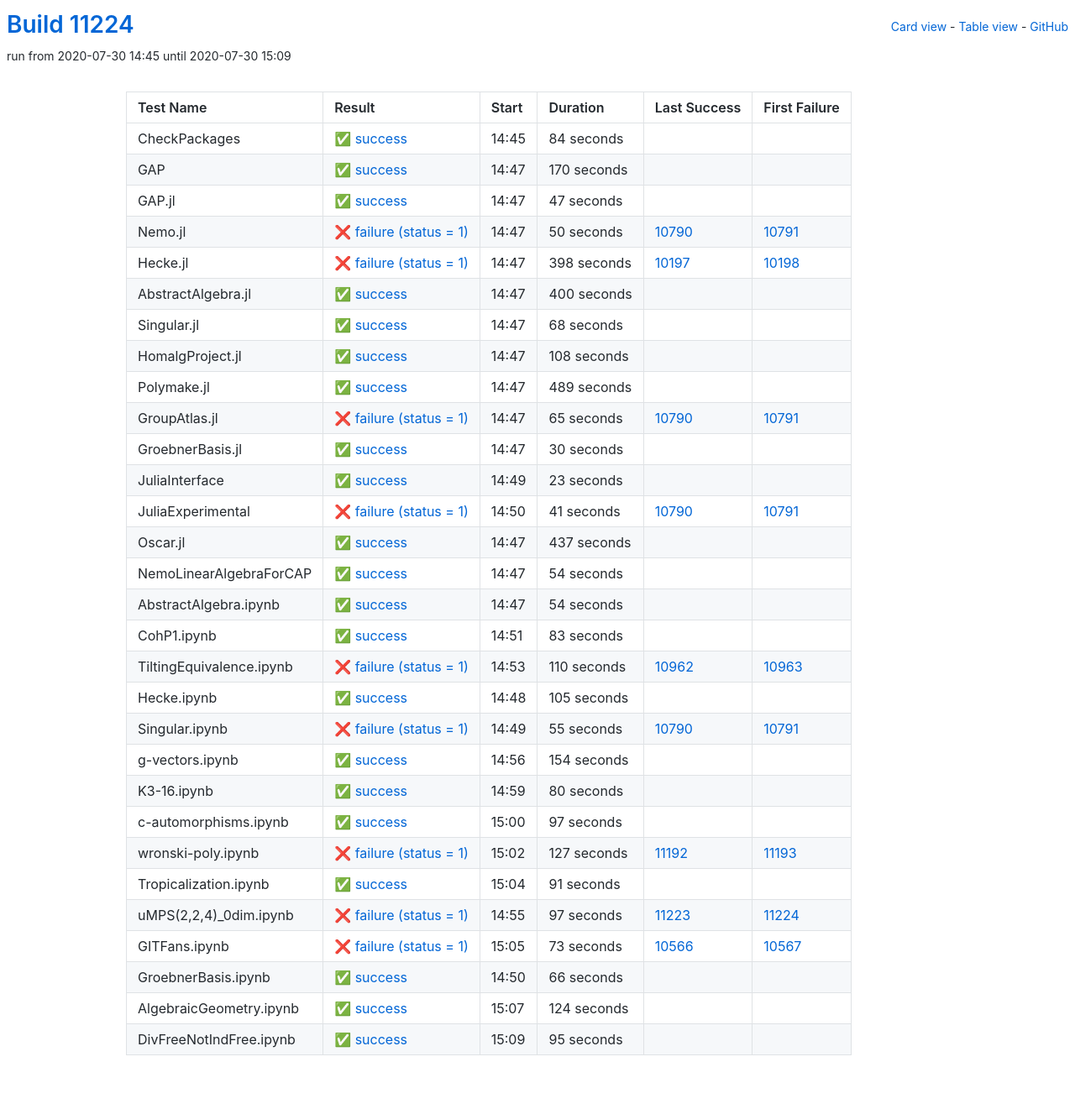
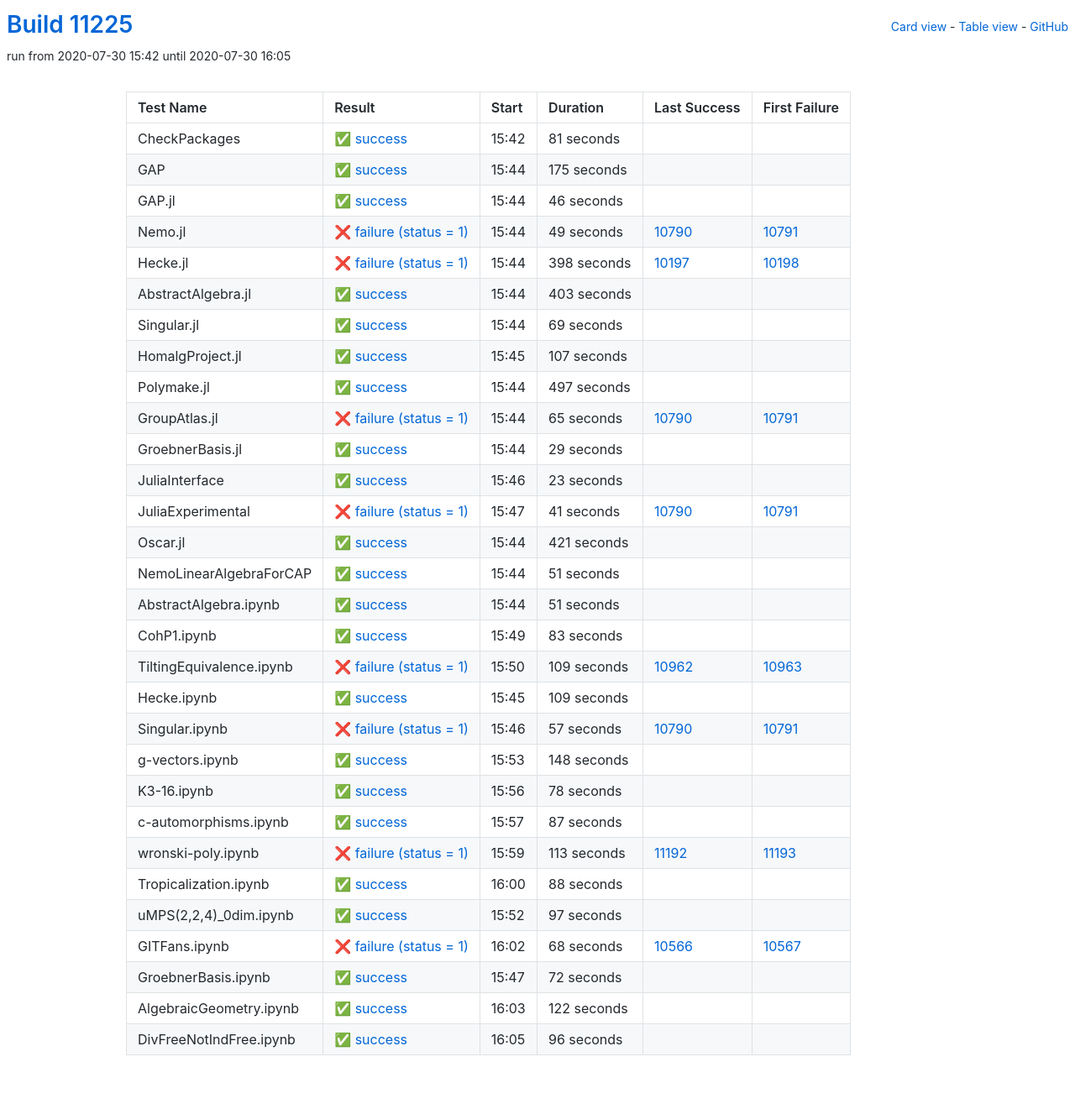
Before and after one commit to oscar-system/oscar-ci-status, a Jekyll site: the page built from table.html, in a window 1280 px wide. Shown: the whole page at 84% size. Built offline with Jekyll 4.4.1, drawn with Linux system fonts in a browser that asks for light colours.

Commit message:
Build #11225

```diff
--- a/_data/ci.yml
+++ b/_data/ci.yml
@@ -1,6 +1,6 @@
 ---
-build: 11224
-build_url: https://oscarci.mathematik.uni-kl.de/job/oscar/11224/
+build: 11225
+build_url: https://oscarci.mathematik.uni-kl.de/job/oscar/11225/
 job: oscar
 organization: oscar-system
 repo: oscar-ci-status
@@ -8,56 +8,56 @@
 tests:
 - name: CheckPackages
   id: checkpackages
-  log: https://oscarci.mathematik.uni-kl.de/job/oscar/11224/artifact/logs/build-11224/CheckPackages.log
-  start: 2020-07-30 14:45
+  log: https://oscarci.mathematik.uni-kl.de/job/oscar/11225/artifact/logs/build-11225/CheckPackages.log
+  start: 2020-07-30 15:42
   success: true
   exitcode: 0
   status: success
-  duration: 84
+  duration: 81
   last_success: false
   last_success_url:
   first_failure: false
   first_failure_url:
 - name: GAP
   id: gap
-  log: https://oscarci.mathematik.uni-kl.de/job/oscar/11224/artifact/logs/build-11224/GAP.log
-  start: 2020-07-30 14:47
+  log: https://oscarci.mathematik.uni-kl.de/job/oscar/11225/artifact/logs/build-11225/GAP.log
+  start: 2020-07-30 15:44
   success: true
   exitcode: 0
   status: success
-  duration: 170
+  duration: 175
   last_success: false
   last_success_url:
   first_failure: false
   first_failure_url:
 - name: GAP.jl
   id: gap-jl
-  log: https://oscarci.mathematik.uni-kl.de/job/oscar/11224/artifact/logs/build-11224/GAP.jl.log
-  start: 2020-07-30 14:47
+  log: https://oscarci.mathematik.uni-kl.de/job/oscar/11225/artifact/logs/build-11225/GAP.jl.log
+  start: 2020-07-30 15:44
   success: true
   exitcode: 0
   status: success
-  duration: 47
+  duration: 46
   last_success: false
   last_success_url:
   first_failure: false
   first_failure_url:
 - name: Nemo.jl
   id: nemo-jl
-  log: https://oscarci.mathematik.uni-kl.de/job/oscar/11224/artifact/logs/build-11224/Nemo.jl.log
-  start: 2020-07-30 14:47
+  log: https://oscarci.mathematik.uni-kl.de/job/oscar/11225/artifact/logs/build-11225/Nemo.jl.log
+  start: 2020-07-30 15:44
   success: false
   exitcode: 1
   status: failure
-  duration: 50
+  duration: 49
   last_success: 10790
   last_success_url: https://oscarci.mathematik.uni-kl.de/job/oscar/10790/
   first_failure: 10791
   first_failure_url: https://oscarci.mathematik.uni-kl.de/job/oscar/10791/
 - name: Hecke.jl
   id: hecke-jl
-  log: https://oscarci.mathematik.uni-kl.de/job/oscar/11224/artifact/logs/build-11224/Hecke.jl.log
-  start: 2020-07-30 14:47
+  log: https://oscarci.mathematik.uni-kl.de/job/oscar/11225/artifact/logs/build-11225/Hecke.jl.log
+  start: 2020-07-30 15:44
   success: false
   exitcode: 1
   status: failure
@@ -68,56 +68,56 @@
   first_failure_url: https://oscarci.mathematik.uni-kl.de/job/oscar/10198/
 - name: AbstractAlgebra.jl
   id: abstractalgebra-jl
-  log: https://oscarci.mathematik.uni-kl.de/job/oscar/11224/artifact/logs/build-11224/AbstractAlgebra.jl.log
-  start: 2020-07-30 14:47
+  log: https://oscarci.mathematik.uni-kl.de/job/oscar/11225/artifact/logs/build-11225/AbstractAlgebra.jl.log
+  start: 2020-07-30 15:44
   success: true
   exitcode: 0
   status: success
-  duration: 400
+  duration: 403
   last_success: false
   last_success_url:
   first_failure: false
   first_failure_url:
 - name: Singular.jl
   id: singular-jl
-  log: https://oscarci.mathematik.uni-kl.de/job/oscar/11224/artifact/logs/build-11224/Singular.jl.log
-  start: 2020-07-30 14:47
+  log: https://oscarci.mathematik.uni-kl.de/job/oscar/11225/artifact/logs/build-11225/Singular.jl.log
+  start: 2020-07-30 15:44
   success: true
   exitcode: 0
   status: success
-  duration: 68
+  duration: 69
   last_success: false
   last_success_url:
   first_failure: false
   first_failure_url:
 - name: HomalgProject.jl
   id: homalgproject-jl
-  log: https://oscarci.mathematik.uni-kl.de/job/oscar/11224/artifact/logs/build-11224/HomalgProject.jl.log
-  start: 2020-07-30 14:47
+  log: https://oscarci.mathematik.uni-kl.de/job/oscar/11225/artifact/logs/build-11225/HomalgProject.jl.log
+  start: 2020-07-30 15:45
   success: true
   exitcode: 0
   status: success
-  duration: 108
+  duration: 107
   last_success: false
   last_success_url:
   first_failure: false
   first_failure_url:
 - name: Polymake.jl
   id: polymake-jl
-  log: https://oscarci.mathematik.uni-kl.de/job/oscar/11224/artifact/logs/build-11224/Polymake.jl.log
-  start: 2020-07-30 14:47
+  log: https://oscarci.mathematik.uni-kl.de/job/oscar/11225/artifact/logs/build-11225/Polymake.jl.log
+  start: 2020-07-30 15:44
   success: true
   exitcode: 0
   status: success
-  duration: 489
+  duration: 497
   last_success: false
   last_success_url:
   first_failure: false
   first_failure_url:
 - name: GroupAtlas.jl
   id: groupatlas-jl
-  log: https://oscarci.mathematik.uni-kl.de/job/oscar/11224/artifact/logs/build-11224/GroupAtlas.jl.log
-  start: 2020-07-30 14:47
+  log: https://oscarci.mathematik.uni-kl.de/job/oscar/11225/artifact/logs/build-11225/GroupAtlas.jl.log
+  start: 2020-07-30 15:44
   success: false
   exitcode: 1
   status: failure
@@ -128,20 +128,20 @@
   first_failure_url: https://oscarci.mathematik.uni-kl.de/job/oscar/10791/
 - name: GroebnerBasis.jl
   id: groebnerbasis-jl
-  log: https://oscarci.mathematik.uni-kl.de/job/oscar/11224/artifact/logs/build-11224/GroebnerBasis.jl.log
-  start: 2020-07-30 14:47
+  log: https://oscarci.mathematik.uni-kl.de/job/oscar/11225/artifact/logs/build-11225/GroebnerBasis.jl.log
+  start: 2020-07-30 15:44
   success: true
   exitcode: 0
   status: success
-  duration: 30
+  duration: 29
   last_success: false
   last_success_url:
   first_failure: false
   first_failure_url:
 - name: JuliaInterface
   id: juliainterface
-  log: https://oscarci.mathematik.uni-kl.de/job/oscar/11224/artifact/logs/build-11224/JuliaInterface.log
-  start: 2020-07-30 14:49
+  log: https://oscarci.mathematik.uni-kl.de/job/oscar/11225/artifact/logs/build-11225/JuliaInterface.log
+  start: 2020-07-30 15:46
   success: true
   exitcode: 0
   status: success
@@ -152,8 +152,8 @@
   first_failure_url:
 - name: JuliaExperimental
   id: juliaexperimental
-  log: https://oscarci.mathematik.uni-kl.de/job/oscar/11224/artifact/logs/build-11224/JuliaExperimental.log
-  start: 2020-07-30 14:50
+  log: https://oscarci.mathematik.uni-kl.de/job/oscar/11225/artifact/logs/build-11225/JuliaExperimental.log
+  start: 2020-07-30 15:47
   success: false
   exitcode: 1
   status: failure
@@ -164,44 +164,44 @@
   first_failure_url: https://oscarci.mathematik.uni-kl.de/job/oscar/10791/
 - name: Oscar.jl
   id: oscar-jl
-  log: https://oscarci.mathematik.uni-kl.de/job/oscar/11224/artifact/logs/build-11224/Oscar.jl.log
-  start: 2020-07-30 14:47
+  log: https://oscarci.mathematik.uni-kl.de/job/oscar/11225/artifact/logs/build-11225/Oscar.jl.log
+  start: 2020-07-30 15:44
   success: true
   exitcode: 0
   status: success
-  duration: 437
+  duration: 421
   last_success: false
   last_success_url:
   first_failure: false
   first_failure_url:
 - name: NemoLinearAlgebraForCAP
   id: nemolinearalgebraforcap
-  log: https://oscarci.mathematik.uni-kl.de/job/oscar/11224/artifact/logs/build-11224/NemoLinearAlgebraForCAP.log
-  start: 2020-07-30 14:47
+  log: https://oscarci.mathematik.uni-kl.de/job/oscar/11225/artifact/logs/build-11225/NemoLinearAlgebraForCAP.log
+  start: 2020-07-30 15:44
   success: true
   exitcode: 0
   status: success
-  duration: 54
+  duration: 51
   last_success: false
   last_success_url:
   first_failure: false
   first_failure_url:
 - name: AbstractAlgebra.ipynb
   id: abstractalgebra-ipynb
-  log: https://oscarci.mathematik.uni-kl.de/job/oscar/11224/artifact/logs/build-11224/AbstractAlgebra.ipynb.log
-  start: 2020-07-30 14:47
+  log: https://oscarci.mathematik.uni-kl.de/job/oscar/11225/artifact/logs/build-11225/AbstractAlgebra.ipynb.log
+  start: 2020-07-30 15:44
   success: true
   exitcode: 0
   status: success
-  duration: 54
+  duration: 51
   last_success: false
   last_success_url:
   first_failure: false
   first_failure_url:
 - name: CohP1.ipynb
   id: cohp1-ipynb
-  log: https://oscarci.mathematik.uni-kl.de/job/oscar/11224/artifact/logs/build-11224/CohP1.ipynb.log
-  start: 2020-07-30 14:51
+  log: https://oscarci.mathematik.uni-kl.de/job/oscar/11225/artifact/logs/build-11225/CohP1.ipynb.log
+  start: 2020-07-30 15:49
   success: true
   exitcode: 0
   status: success
@@ -212,68 +212,104 @@
   first_failure_url:
 - name: TiltingEquivalence.ipynb
   id: tiltingequivalence-ipynb
-  log: https://oscarci.mathematik.uni-kl.de/job/oscar/11224/artifact/logs/build-11224/TiltingEquivalence.ipynb.log
-  start: 2020-07-30 14:53
+  log: https://oscarci.mathematik.uni-kl.de/job/oscar/11225/artifact/logs/build-11225/TiltingEquivalence.ipynb.log
+  start: 2020-07-30 15:50
   success: false
   exitcode: 1
   status: failure
-  duration: 110
+  duration: 109
   last_success: 10962
   last_success_url: https://oscarci.mathematik.uni-kl.de/job/oscar/10962/
   first_failure: 10963
   first_failure_url: https://oscarci.mathematik.uni-kl.de/job/oscar/10963/
 - name: Hecke.ipynb
   id: hecke-ipynb
-  log: https://oscarci.mathematik.uni-kl.de/job/oscar/11224/artifact/logs/build-11224/Hecke.ipynb.log
-  start: 2020-07-30 14:48
+  log: https://oscarci.mathematik.uni-kl.de/job/oscar/11225/artifact/logs/build-11225/Hecke.ipynb.log
+  start: 2020-07-30 15:45
   success: true
   exitcode: 0
   status: success
-  duration: 105
+  duration: 109
   last_success: false
   last_success_url:
   first_failure: false
   first_failure_url:
 - name: Singular.ipynb
   id: singular-ipynb
-  log: https://oscarci.mathematik.uni-kl.de/job/oscar/11224/artifact/logs/build-11224/Singular.ipynb.log
-  start: 2020-07-30 14:49
+  log: https://oscarci.mathematik.uni-kl.de/job/oscar/11225/artifact/logs/build-11225/Singular.ipynb.log
+  start: 2020-07-30 15:46
   success: false
   exitcode: 1
   status: failure
-  duration: 55
+  duration: 57
   last_success: 10790
   last_success_url: https://oscarci.mathematik.uni-kl.de/job/oscar/10790/
   first_failure: 10791
   first_failure_url: https://oscarci.mathematik.uni-kl.de/job/oscar/10791/
 - name: g-vectors.ipynb
   id: g-vectors-ipynb
-  log: https://oscarci.mathematik.uni-kl.de/job/oscar/11224/artifact/logs/build-11224/g-vectors.ipynb.log
-  start: 2020-07-30 14:56
+  log: https://oscarci.mathematik.uni-kl.de/job/oscar/11225/artifact/logs/build-11225/g-vectors.ipynb.log
+  start: 2020-07-30 15:53
   success: true
   exitcode: 0
   status: success
-  duration: 154
+  duration: 148
   last_success: false
   last_success_url:
   first_failure: false
   first_failure_url:
 - name: K3-16.ipynb
   id: k3-16-ipynb
-  log: https://oscarci.mathematik.uni-kl.de/job/oscar/11224/artifact/logs/build-11224/K3-16.ipynb.log
-  start: 2020-07-30 14:59
+  log: https://oscarci.mathematik.uni-kl.de/job/oscar/11225/artifact/logs/build-11225/K3-16.ipynb.log
+  start: 2020-07-30 15:56
   success: true
   exitcode: 0
   status: success
-  duration: 80
+  duration: 78
   last_success: false
   last_success_url:
   first_failure: false
   first_failure_url:
 - name: c-automorphisms.ipynb
   id: c-automorphisms-ipynb
-  log: https://oscarci.mathematik.uni-kl.de/job/oscar/11224/artifact/logs/build-11224/c-automorphisms.ipynb.log
-  start: 2020-07-30 15:00
+  log: https://oscarci.mathematik.uni-kl.de/job/oscar/11225/artifact/logs/build-11225/c-automorphisms.ipynb.log
+  start: 2020-07-30 15:57
+  success: true
+  exitcode: 0
+  status: success
+  duration: 87
+  last_success: false
+  last_success_url:
+  first_failure: false
+  first_failure_url:
+- name: wronski-poly.ipynb
+  id: wronski-poly-ipynb
+  log: https://oscarci.mathematik.uni-kl.de/job/oscar/11225/artifact/logs/build-11225/wronski-poly.ipynb.log
+  start: 2020-07-30 15:59
+  success: false
+  exitcode: 1
+  status: failure
+  duration: 113
+  last_success: 11192
+  last_success_url: https://oscarci.mathematik.uni-kl.de/job/oscar/11192/
+  first_failure: 11193
+  first_failure_url: https://oscarci.mathematik.uni-kl.de/job/oscar/11193/
+- name: Tropicalization.ipynb
+  id: tropicalization-ipynb
+  log: https://oscarci.mathematik.uni-kl.de/job/oscar/11225/artifact/logs/build-11225/Tropicalization.ipynb.log
+  start: 2020-07-30 16:00
+  success: true
+  exitcode: 0
+  status: success
+  duration: 88
+  last_success: false
+  last_success_url:
+  first_failure: false
+  first_failure_url:
+- name: uMPS(2,2,4)_0dim.ipynb
+  id: umps-2-2-4-0dim-ipynb
+  log: https://oscarci.mathematik.uni-kl.de/job/oscar/11225/artifact/logs/build-11225/uMPS-2-2-4-_0dim.ipynb.log
+  start: 2020-07-30 15:52
   success: true
   exitcode: 0
   status: success
@@ -282,86 +318,50 @@
   last_success_url:
   first_failure: false
   first_failure_url:
-- name: wronski-poly.ipynb
-  id: wronski-poly-ipynb
-  log: https://oscarci.mathematik.uni-kl.de/job/oscar/11224/artifact/logs/build-11224/wronski-poly.ipynb.log
-  start: 2020-07-30 15:02
+- name: GITFans.ipynb
+  id: gitfans-ipynb
+  log: https://oscarci.mathematik.uni-kl.de/job/oscar/11225/artifact/logs/build-11225/GITFans.ipynb.log
+  start: 2020-07-30 16:02
   success: false
   exitcode: 1
   status: failure
-  duration: 127
-  last_success: 11192
-  last_success_url: https://oscarci.mathematik.uni-kl.de/job/oscar/11192/
-  first_failure: 11193
-  first_failure_url: https://oscarci.mathematik.uni-kl.de/job/oscar/11193/
-- name: Tropicalization.ipynb
-  id: tropicalization-ipynb
-  log: https://oscarci.mathematik.uni-kl.de/job/oscar/11224/artifact/logs/build-11224/Tropicalization.ipynb.log
-  start: 2020-07-30 15:04
-  success: true
-  exitcode: 0
-  status: success
-  duration: 91
-  last_success: false
-  last_success_url:
-  first_failure: false
-  first_failure_url:
-- name: uMPS(2,2,4)_0dim.ipynb
-  id: umps-2-2-4-0dim-ipynb
-  log: https://oscarci.mathematik.uni-kl.de/job/oscar/11224/artifact/logs/build-11224/uMPS-2-2-4-_0dim.ipynb.log
-  start: 2020-07-30 14:55
-  success: false
-  exitcode: 1
-  status: failure
-  duration: 97
-  last_success: 11223
-  last_success_url: https://oscarci.mathematik.uni-kl.de/job/oscar/11223/
-  first_failure: 11224
-  first_failure_url: https://oscarci.mathematik.uni-kl.de/job/oscar/11224/
-- name: GITFans.ipynb
-  id: gitfans-ipynb
-  log: https://oscarci.mathematik.uni-kl.de/job/oscar/11224/artifact/logs/build-11224/GITFans.ipynb.log
-  start: 2020-07-30 15:05
-  success: false
-  exitcode: 1
-  status: failure
-  duration: 73
+  duration: 68
   last_success: 10566
   last_success_url: https://oscarci.mathematik.uni-kl.de/job/oscar/10566/
   first_failure: 10567
   first_failure_url: https://oscarci.mathematik.uni-kl.de/job/oscar/10567/
 - name: GroebnerBasis.ipynb
   id: groebnerbasis-ipynb
-  log: https://oscarci.mathematik.uni-kl.de/job/oscar/11224/artifact/logs/build-11224/GroebnerBasis.ipynb.log
-  start: 2020-07-30 14:50
+  log: https://oscarci.mathematik.uni-kl.de/job/oscar/11225/artifact/logs/build-11225/GroebnerBasis.ipynb.log
+  start: 2020-07-30 15:47
   success: true
   exitcode: 0
   status: success
-  duration: 66
+  duration: 72
   last_success: false
   last_success_url:
   first_failure: false
   first_failure_url:
 - name: AlgebraicGeometry.ipynb
   id: algebraicgeometry-ipynb
-  log: https://oscarci.mathematik.uni-kl.de/job/oscar/11224/artifact/logs/build-11224/AlgebraicGeometry.ipynb.log
-  start: 2020-07-30 15:07
+  log: https://oscarci.mathematik.uni-kl.de/job/oscar/11225/artifact/logs/build-11225/AlgebraicGeometry.ipynb.log
+  start: 2020-07-30 16:03
   success: true
   exitcode: 0
   status: success
-  duration: 124
+  duration: 122
   last_success: false
   last_success_url:
   first_failure: false
   first_failure_url:
 - name: DivFreeNotIndFree.ipynb
   id: divfreenotindfree-ipynb
-  log: https://oscarci.mathematik.uni-kl.de/job/oscar/11224/artifact/logs/build-11224/DivFreeNotIndFree.ipynb.log
-  start: 2020-07-30 15:09
+  log: https://oscarci.mathematik.uni-kl.de/job/oscar/11225/artifact/logs/build-11225/DivFreeNotIndFree.ipynb.log
+  start: 2020-07-30 16:05
   success: true
   exitcode: 0
   status: success
-  duration: 95
+  duration: 96
   last_success: false
   last_success_url:
   first_failure: false
```
Also changed, not shown: README.md.
